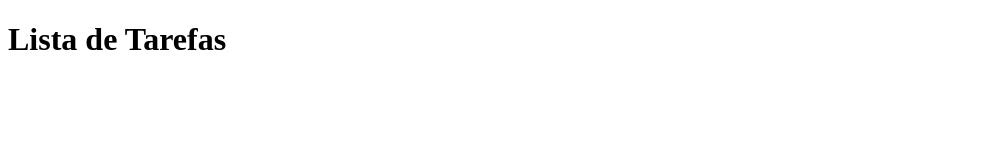
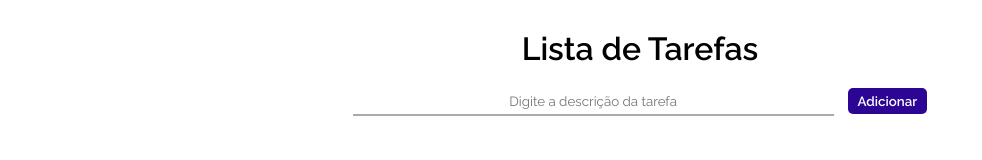
Before and after one commit to Tais757/exemplo-github, a website built with Vite: page index.html in a window 1280 px wide. Shown: the whole page, without its empty margins (0-982 px from the left). Built offline with nearby package versions, Linux system fonts and the light colour scheme.

Commit message:
estilizacao quase finalizada

```diff
--- a/index.html
+++ b/index.html
@@ -1,14 +1,25 @@
 <!DOCTYPE html>
-<html lang="en">
+<html lang="pt-BR">
   <head>
     <meta charset="UTF-8" />
     <link rel="icon" type="image/svg+xml" href="favicon.svg" />
     <meta name="viewport" content="width=device-width, initial-scale=1.0" />
+    <link rel="stylesheet" href="style.css">
     <title>Lista de Tarefas</title>
   </head>
   <body>
-    <h1>Lista de Tarefas</h1>
+    <div id="container">
+      <h1>Lista de Tarefas</h1>
 
-    <script type="module" src="/main.js"></script>
+      <form id="task-form" onsubmit="addTask(event)">
+        <input type="text" id="task-description" placeholder="Digite a descrição da tarefa" required>
+        <button>Adicionar</button>
+      </form>
+
+      <div id="task-list-area">
+        <ul id="task-list"></ul>
+      </div>
+    </div>
+    <script src="/main.js"></script>
   </body>
 </html>
--- a/main.js
+++ b/main.js
@@ -1 +1,13 @@
-import './style.css'
+const $ = document.querySelector.bind(document)
+
+const addTask = (event) => {
+  event.preventDefault()
+  const taskDescription = $('#task-description').value
+
+  const newTaskItem = `
+    <li>${taskDescription}</li>
+  `
+
+  $('#task-list').insertAdjacentHTML('beforeend', newTaskItem)
+  $('#task-form').reset()
+}
--- a/style.css
+++ b/style.css
@@ -1,8 +1,49 @@
-#app {
-  font-family: Avenir, Helvetica, Arial, sans-serif;
-  -webkit-font-smoothing: antialiased;
-  -moz-osx-font-smoothing: grayscale;
+@font-face {
+  font-family: "title";
+  src: url(./fonts/Raleway-SemiBold.ttf);
+}
+
+@font-face {
+  font-family: "regular";
+  src: url(./fonts/Raleway-Regular.ttf);
+}
+
+body {
+  margin: 0;
+}
+
+#container {
+  margin: 30px auto;
+  width: 60%;
+}
+
+h1 {
   text-align: center;
-  color: #2c3e50;
-  margin-top: 60px;
+  font-family: "title";
 }
+
+#task-form {
+  text-align: center;
+  margin-bottom: 20px;
+}
+
+#task-description {
+  border: none;
+  border-bottom: 2px solid #aaa;
+  outline: none;
+  padding: 5px 10px;
+  width: 60%;
+  margin-right: 10px;
+  font-family: "regular";
+  text-align: center;
+}
+
+#task-form button {
+  border: none;
+  background-color: rgb(44, 5, 149);
+  color: white;
+  font-family: "title";
+  padding: 5px 10px;
+  border-radius: 5px;
+  cursor: pointer;
+}
```
Also changed, not shown: fonts/Raleway-Regular.ttf (added), fonts/Raleway-SemiBold.ttf (added).
